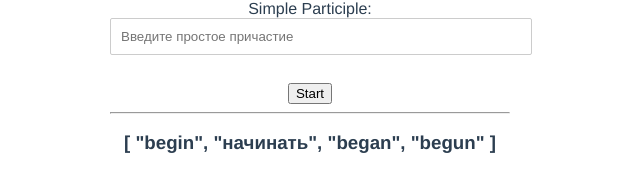
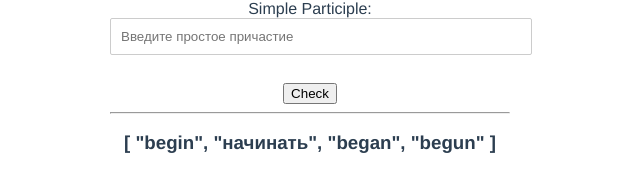
Before and after one commit to AlexMurrr/irregularVerbsCompositionAPI, a Vue app: page / in a window 1280 px wide. Shown: the part 333-506 px from the top of the page, without its empty margins (330-970 px from the left). Built offline with nearby package versions, Linux system fonts and the light colour scheme.

Commit message:
feat: add function 'rendomNumFromVerbs' and hung on button 'start'

```diff
--- a/src/components/formVerb.vue
+++ b/src/components/formVerb.vue
@@ -1,5 +1,10 @@
 <script setup>
 import { ref } from "@vue/reactivity";
+import {useStoreVerbs} from '../stores/verbs';
+
+const storeVerbs = useStoreVerbs();
+const {rendomNumFromVerbs} = storeVerbs;
+const rendVerb = rendomNumFromVerbs;
 
 const props = defineProps({translateTrue: String,
                            pastSimpleTrue: String,
@@ -10,7 +15,7 @@ const tranclate = ref('');
 const pastSimple = ref('');
 const partiziple = ref('');
 
-let isTrue =ref(true);
+let isTrue =ref(false);
 
 </script>
 
@@ -28,8 +33,10 @@ let isTrue =ref(true);
      <label for="tr"> Simple Participle:</label> <br/>
     <input type="text" placeholder="Введите простое причастие" v-model="partiziple">
       <br/>
-    <button type="submit" v-if="isTrue" @click="isTrue=!isTrue">Start</button>
-    <button type="submit" v-else @click="isTrue=true">Check</button>
+    <button type="submit" v-if="isTrue" @click="isTrue=!isTrue,
+                                                rendVerb()"
+                                                >Start</button>
+    <button type="submit" v-else @click="isTrue=!isTrue">Check</button>
     <hr>
      </form>
 
```
